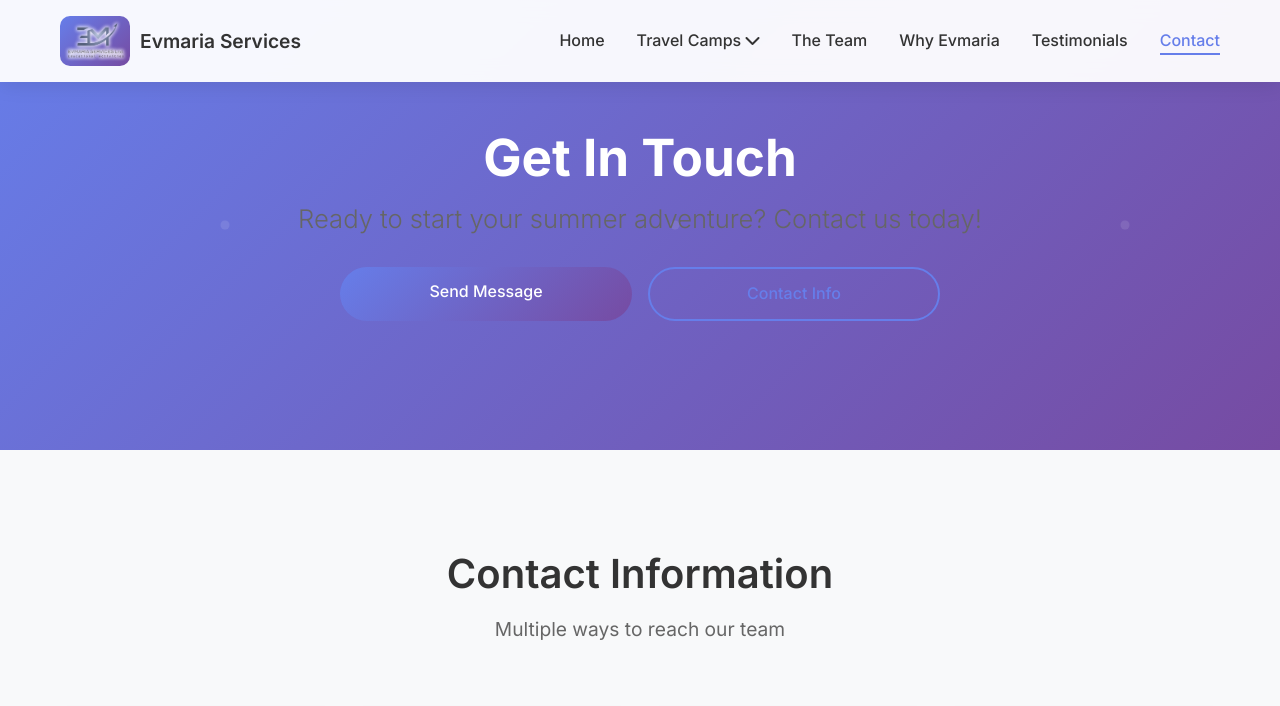
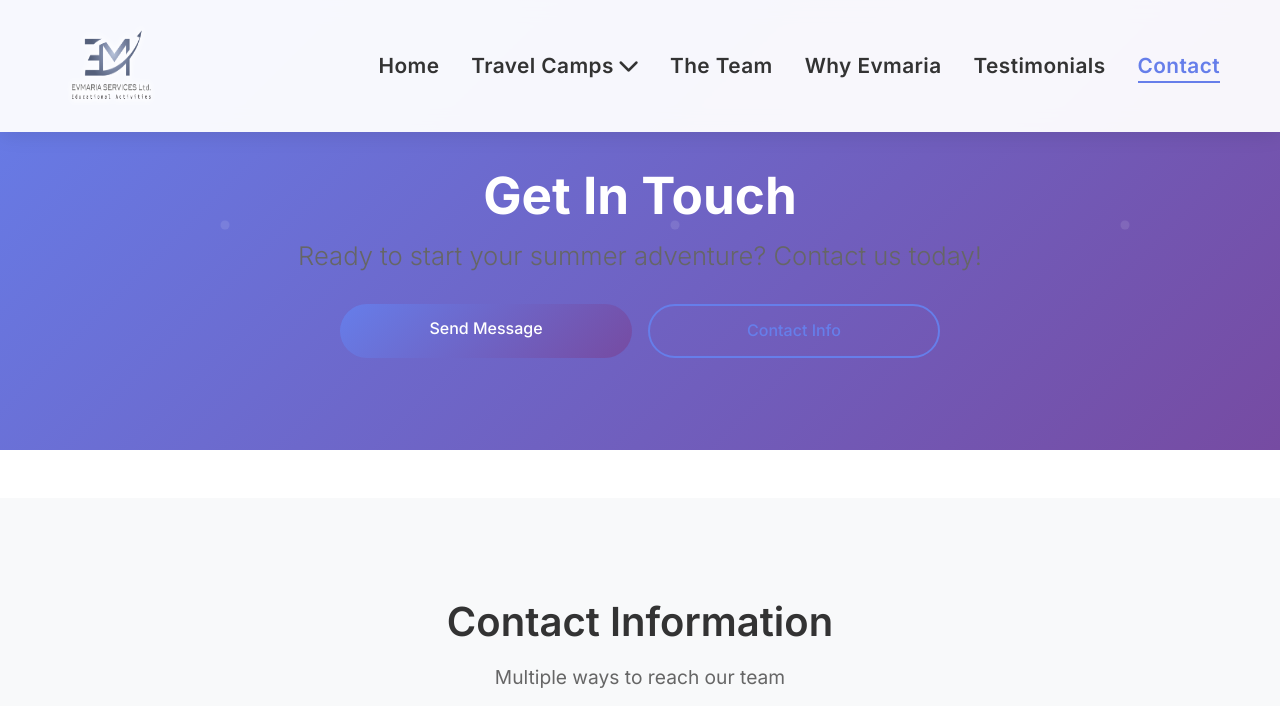
Before and after one commit to dimgian04/evmaria, a website: page public/contact.html in a window 1280 px wide. Shown: the top 706 px of the page. Drawn offline with Linux system fonts and the light colour scheme.

Commit message:
quick fixes

```diff
--- a/public/contact.html
+++ b/public/contact.html
@@ -79,7 +79,7 @@
       <div class="header-inner">
         <div class="logo-section">
           <img src="images/evmaria-logo.png" alt="Evmaria Services Logo" class="logo">
-          <span class="logo-text">Evmaria Services</span>
+          <!-- <span class="logo-text">Evmaria Services</span> -->
         </div>
 
         <nav class="main-nav">
@@ -126,6 +126,8 @@
       </div>
     </div>
   </section>
+
+  <div class="features-layout">
 
   <!-- Contact Information Section -->
   <section id="contact-info" class="contact-info-section">
@@ -378,6 +380,8 @@
     </div>
   </section>
 
+  <br><br><br><br><br><br>
+
   <!-- Social Media Section -->
   <section class="social-section">
     <div class="container">
--- a/public/css/style.css
+++ b/public/css/style.css
@@ -133,7 +133,9 @@ p {
 .nav-link {
   text-decoration: none;
   color: #333;
-  font-weight: 500;
+  font-weight: 600;
+  font-size: 1.3rem;
+  letter-spacing: 0.02em;
   transition: color 0.3s ease;
   position: relative;
 }
@@ -278,6 +280,7 @@ p {
   animation: fadeInUp 1s ease;
   line-height: 1.1;
   max-width: 100%;
+  margin-top: 75px;
 }
 
 .hero-subtitle {
@@ -1069,7 +1072,9 @@ html {
 
 /* Placeholder images */
 img[src*="evmaria-logo"] {
-  background: linear-gradient(135deg, #667eea 0%, #764ba2 100%);
+  /* background: linear-gradient(135deg, #667eea 0%, #764ba2 100%); */
+  width: 100px;
+  height: 100px;
   border-radius: 10px;
   display: flex;
   align-items: center;
@@ -1077,6 +1082,7 @@ img[src*="evmaria-logo"] {
   color: white;
   font-weight: 600;
   font-size: 0.8rem;
+  /* object-fit: contain; */
 }
 
 img[src*="travel-elements"] {
@@ -2693,6 +2699,7 @@ img[src*="student-"] {
   transform: scale(1.05);
 }
 
+
 .features-two-columns {
   display: grid;
   grid-template-columns: 1fr 1fr;
```
Also changed, not shown: public/index.html (+1 -1 lines), public/team.html (+1 -1 lines), public/testimonials.html (+1 -2 lines), public/travel-camps.html (+1 -1 lines), public/westminster-university.html (+1 -1 lines), public/why-evmaria.html (+5 -3 lines), public/images/londonlogo.webp (added).
